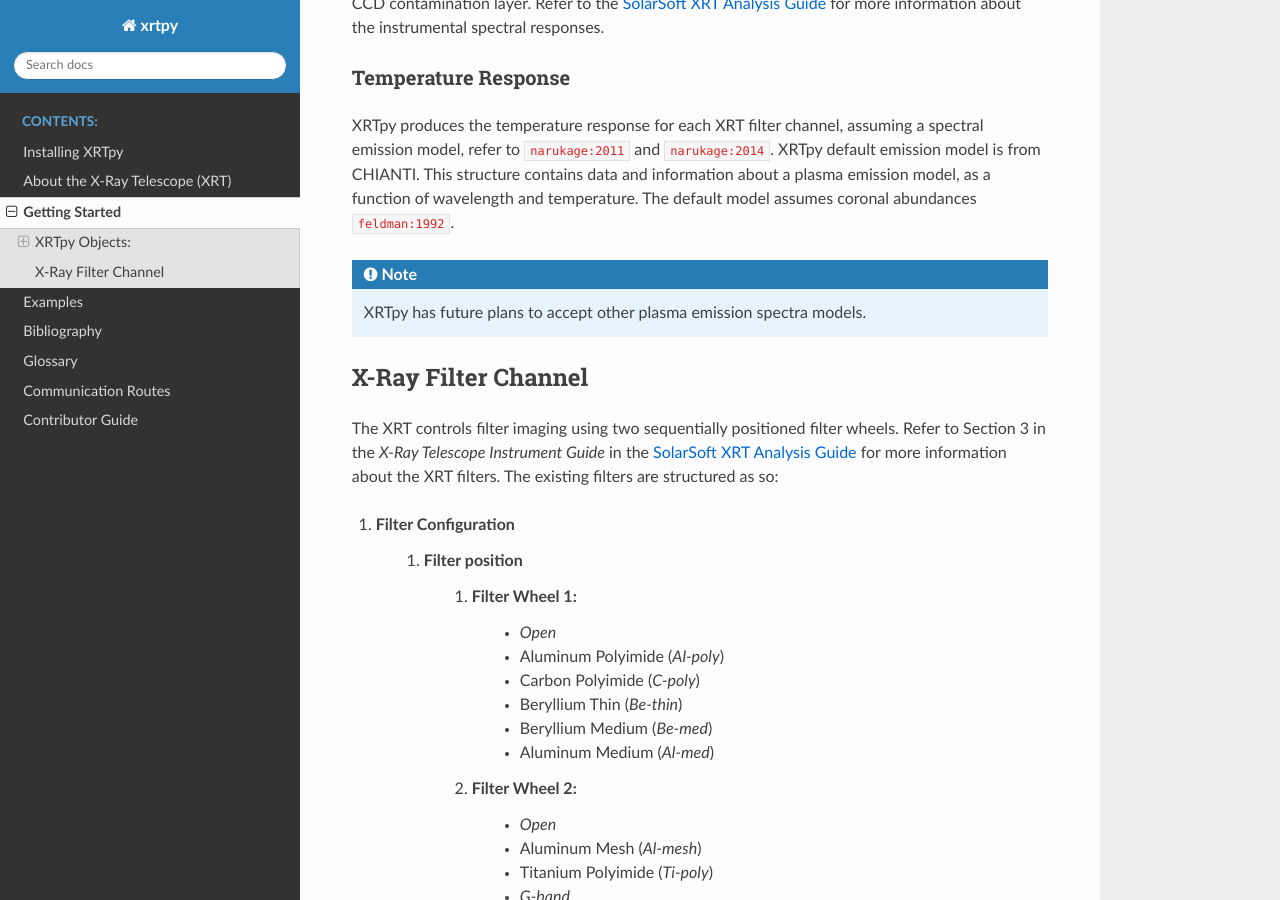
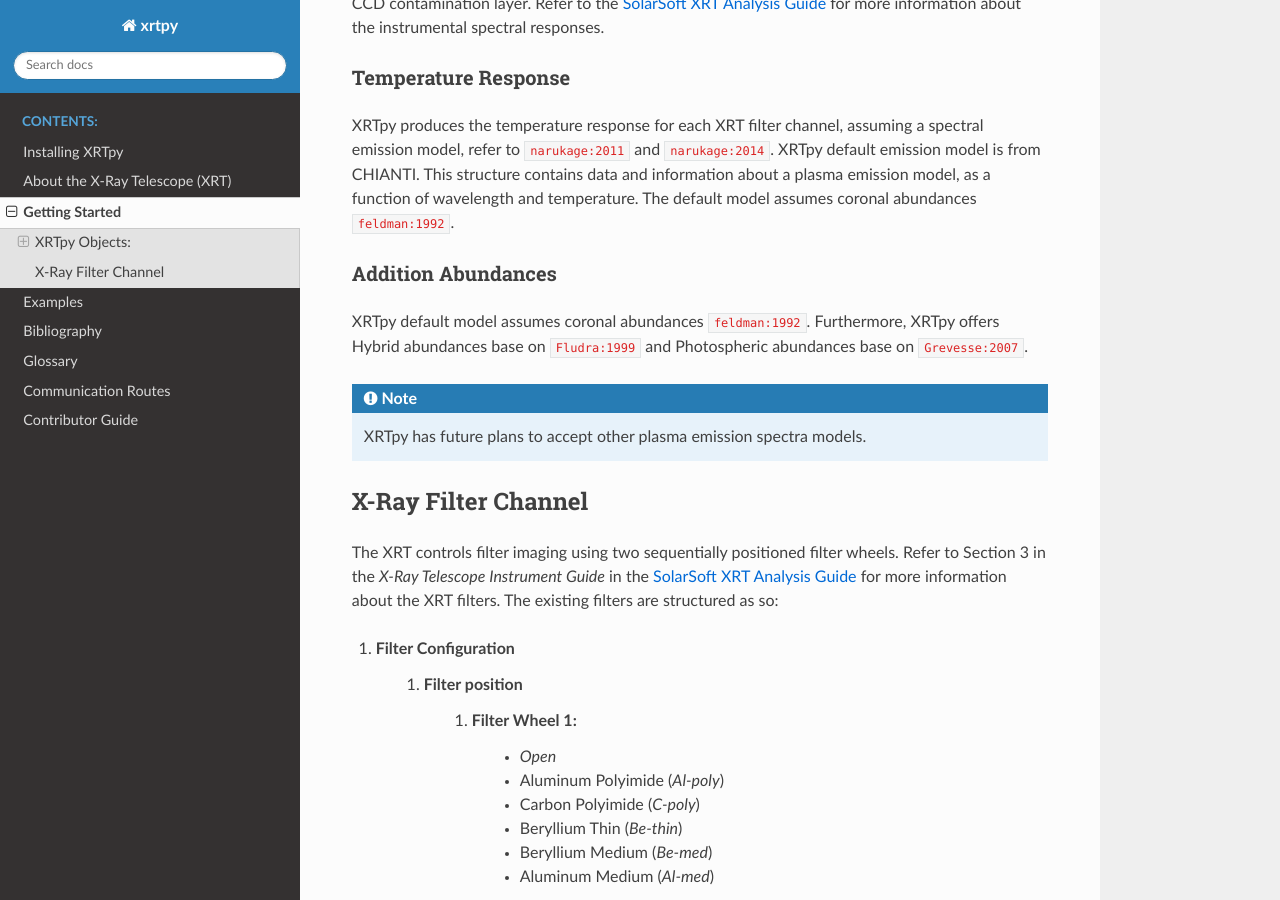
Before and after one commit to HinodeXRT/xrtpy, a Sphinx documentation site: the page built from docs/getting_started.rst, in a window 1280 px wide and 900 px high, scrolled down 637 px. Built offline with Sphinx 7.4.7 and the Read the Docs theme 2.0.0, drawn with Linux system fonts in a browser that asks for light colours; cross-references to code outside the pages are shown as plain code.

Commit message:
Updating site to having information about the new abundance files

```diff
--- a/docs/getting_started.rst
+++ b/docs/getting_started.rst
@@ -30,6 +30,11 @@ Temperature Response
 XRTpy produces the temperature response for each XRT filter channel, assuming a spectral emission model, refer to :cite:t:`narukage:2011` and :cite:t:`narukage:2014`.
 XRTpy default emission model is from CHIANTI. This structure contains data and information about a plasma emission model, as a function of wavelength and temperature.
 The default model assumes coronal abundances :cite:t:`feldman:1992`.
+
+Addition Abundances
+--------------------
+XRTpy default model assumes coronal abundances :cite:t:`feldman:1992`. Furthermore, XRTpy offers Hybrid abundances base on :cite:t:`Fludra:1999` and
+Photospheric abundances base on :cite:t:`Grevesse:2007`.
 
 .. note::
    XRTpy has future plans to accept other plasma emission spectra models.
```
